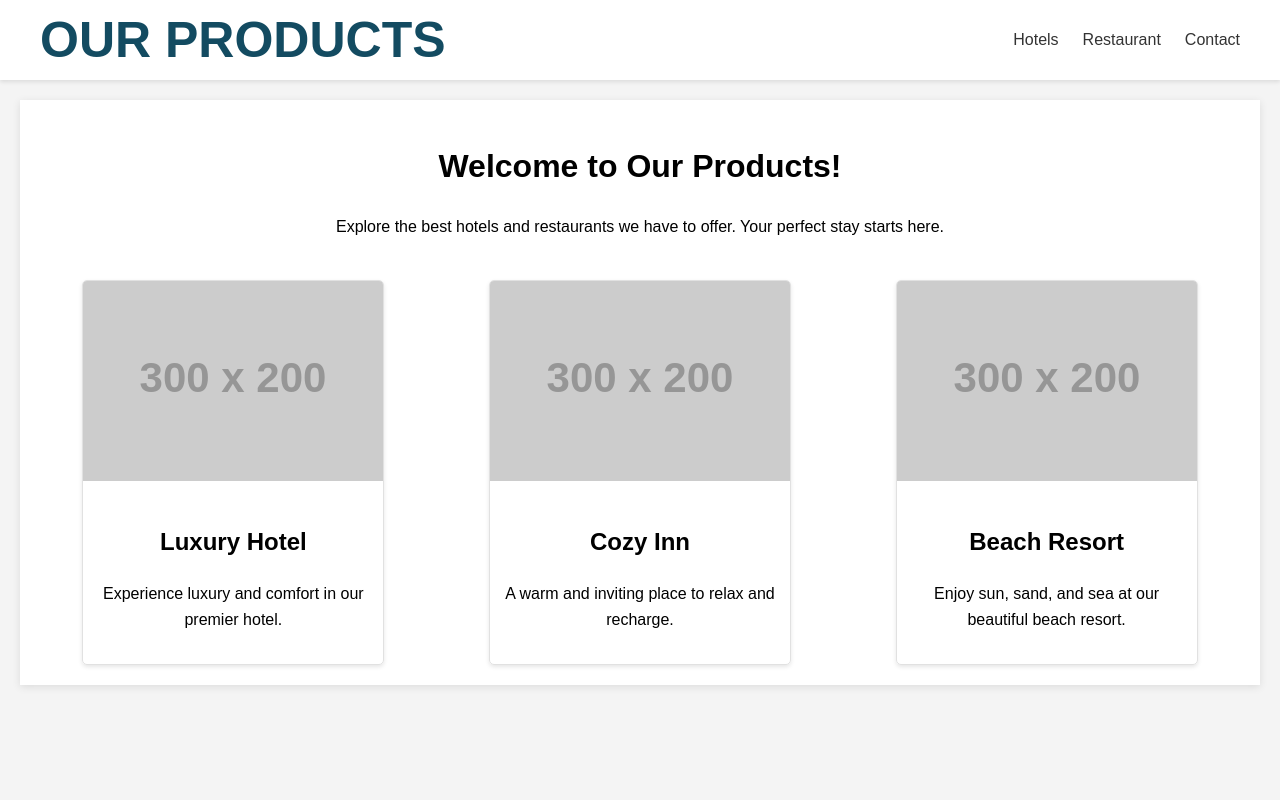
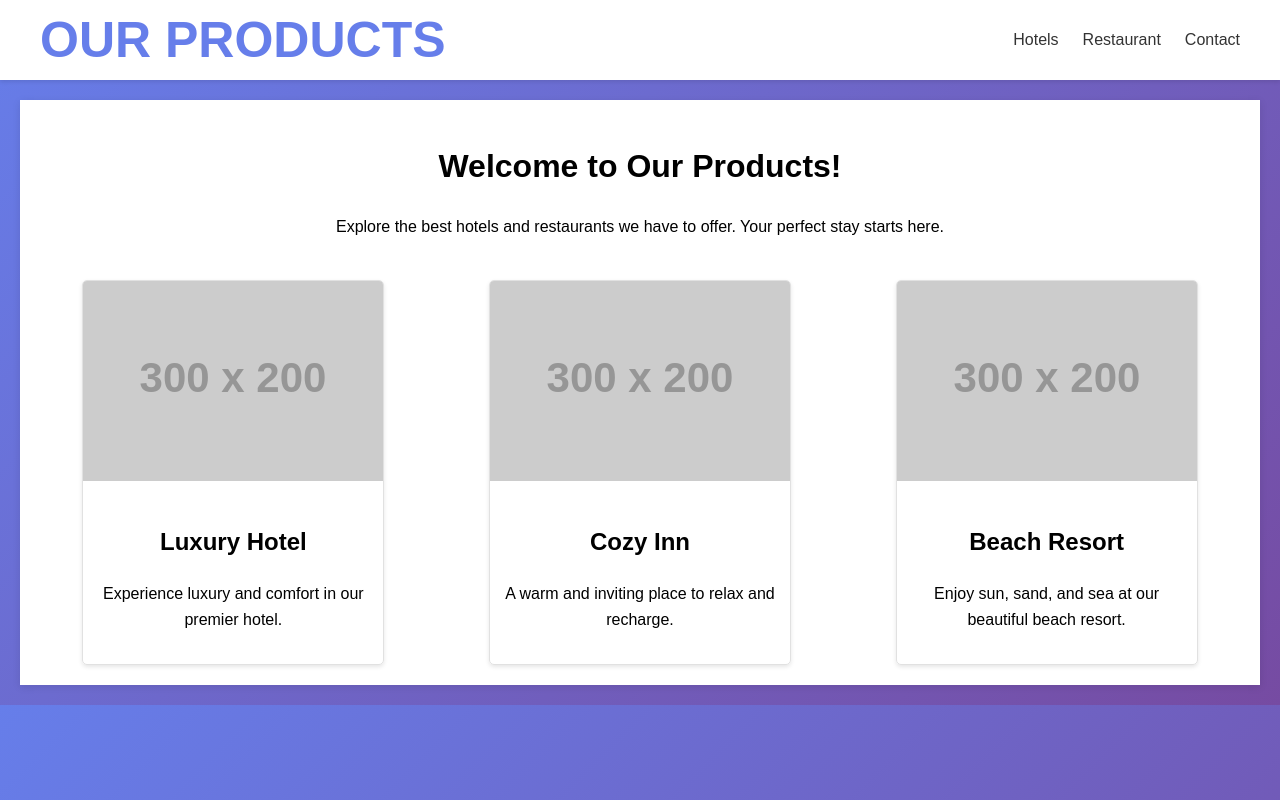
Before and after one commit to Yourabhay15/THE-SIESTA, a plain HTML site: page OurProducts.html in a window 1280 px wide. Drawn offline with Linux system fonts and the light colour scheme; placeholder pictures from the web are drawn by us.

Commit message:
Update OurProducts.html

```diff
--- a/OurProducts.html
+++ b/OurProducts.html
@@ -5,11 +5,10 @@
     <meta name="viewport" content="width=device-width, initial-scale=1.0">
     <title>Our Products</title>
     <style>
-
         body {
             font-family: Arial, sans-serif;
             line-height: 1.6;
-            background-color: #f4f4f4;
+            background: linear-gradient(135deg, #667eea 0%, #764ba2 100%);
             margin: 0;
             padding: 0;
 
@@ -35,7 +34,7 @@
         .logo {
             font-size: 50px;
             font-weight: bold;
-            color: #134b61;
+            color: #667eea;
         }
 
         .nav-links {
@@ -107,6 +106,7 @@
             justify-content: space-around;
             flex-wrap: wrap;
             gap: 20px;
+            filter: drop-shadow(10 10 10 15 #667eea);
         }
 
         .product {
```
